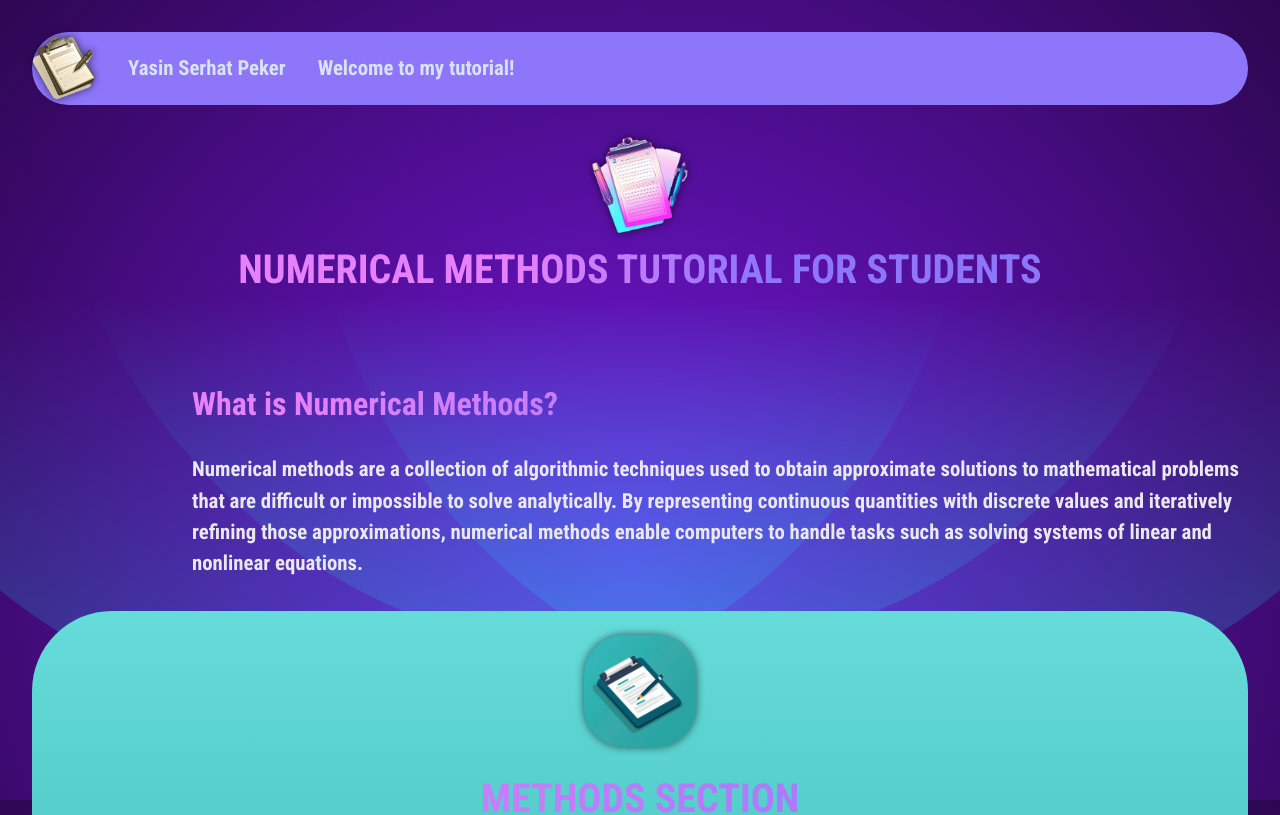
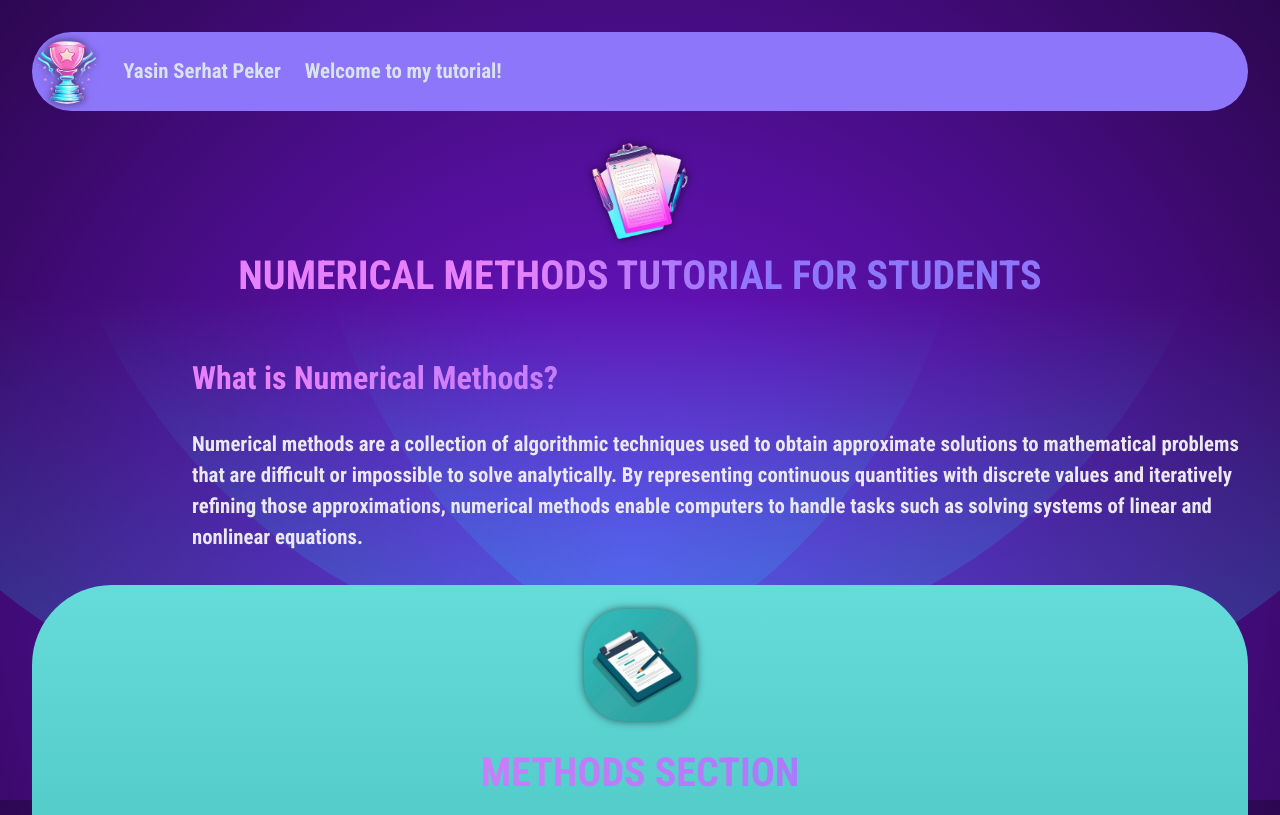
Before and after one commit to yasinserhatpeker/numericalProjectForStudents, a React (Vite) app: page / in a window 1280 px wide. Shown: the top 815 px of the page. Built offline with nearby package versions, Linux system fonts and the light colour scheme.

Commit message:
navbar logo is changed and padding is added.

```diff
--- a/src/components/Navbar.jsx
+++ b/src/components/Navbar.jsx
@@ -1,8 +1,8 @@
-import navbarLogo from '../assets/navbar-logo.png';
+import winnerLogo from '../assets/winner.png';
 export default function Navbar() {
     return (
         <div id="navbar">
-            <img src={navbarLogo} alt="" />
+            <img src={winnerLogo} alt="" />
              <span>Yasin Serhat Peker</span>
 
              <p>Welcome to my tutorial!</p>
--- a/src/index.css
+++ b/src/index.css
@@ -59,7 +59,7 @@ header h2 {
   font-size: 2rem;
   text-align: start;
   padding-left: 10rem;
-  margin-top: 5rem;
+  margin-top: 3rem;
 
   background: linear-gradient(90deg, #e781fb 20%, #8e76fa 80%);
   -webkit-background-clip: text;
@@ -185,7 +185,7 @@ header h3 {
   display: flex;
   justify-content:flex-start;
   align-items:center;
-  gap: 2rem;
+  gap: 1.5rem;
   margin:0;
   text-align: center;
   font-family: 'Lato', serif;
@@ -195,6 +195,8 @@ header h3 {
   color: #d9e2f1;
   border-radius: 5rem;
   width: 100%;
+  padding: .2rem;
+
 
 }
 #navbar img {
```
